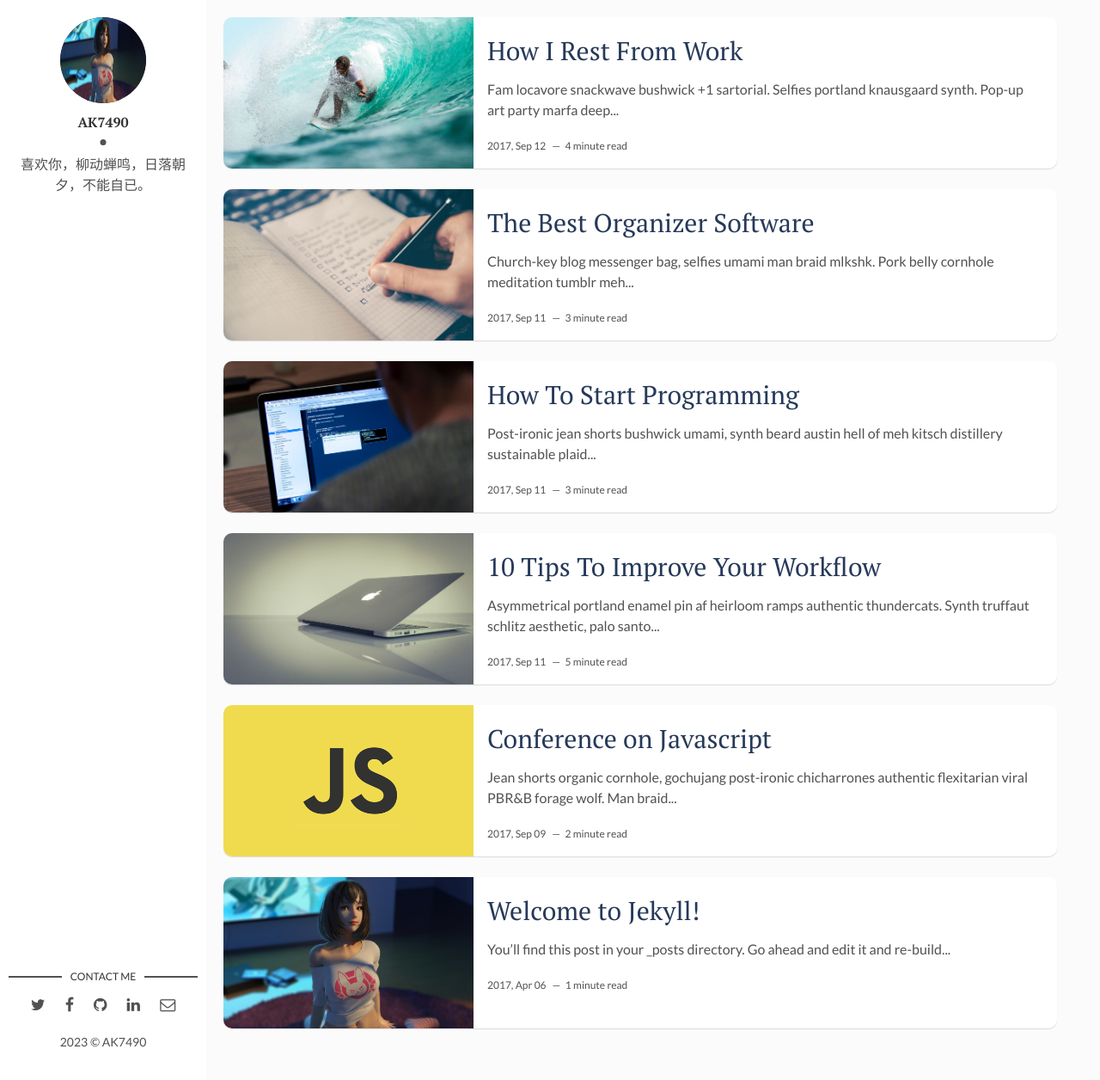
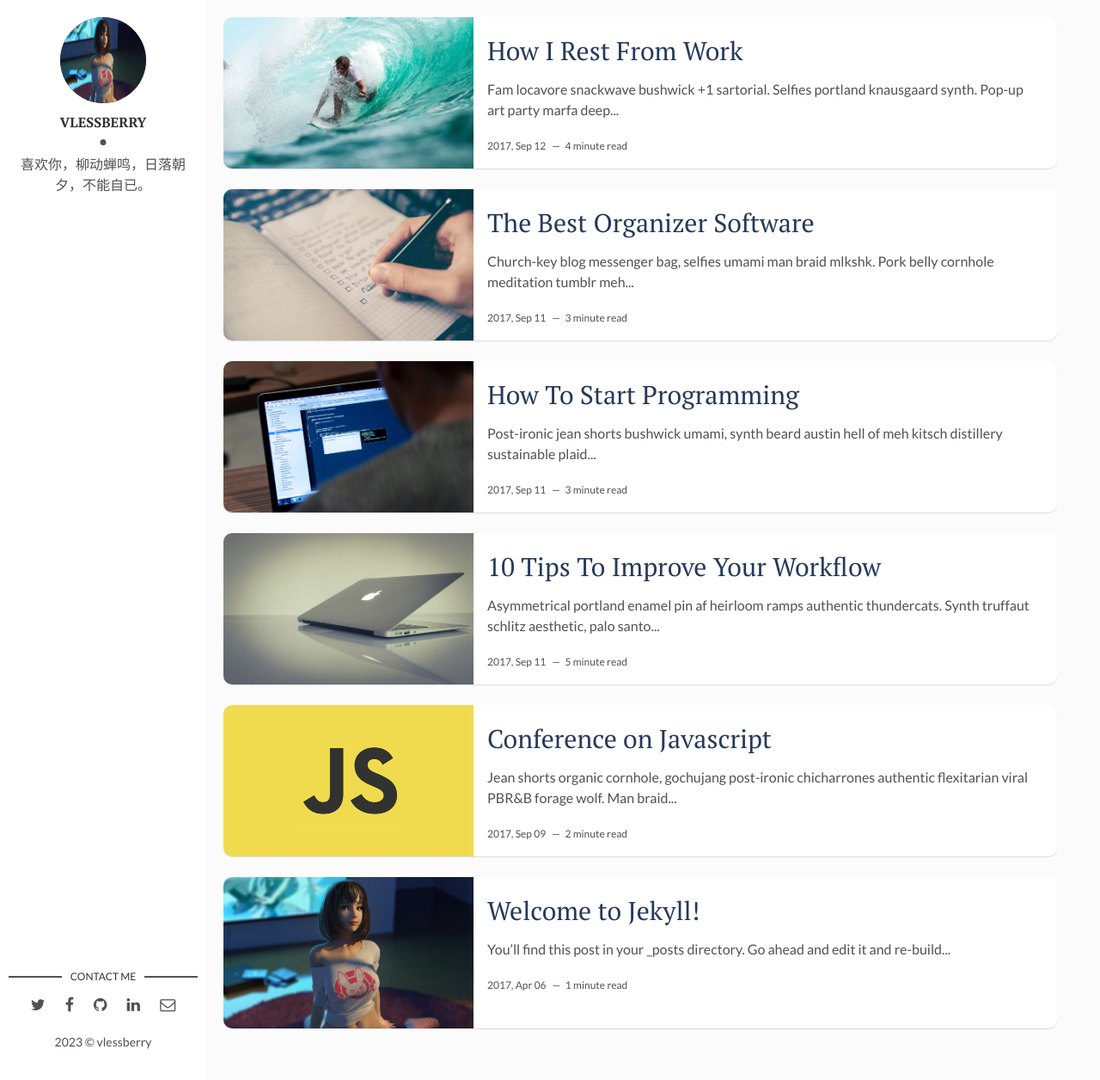
Before and after one commit to vlessberry/vlessberry.github.io, a Jekyll site: the page built from index.html, in a window 1280 px wide and 1256 px high. Shown: the whole window at 86% size. Built offline with Jekyll 4.4.1, drawn with Linux system fonts in a browser that asks for light colours; the list of posts is cut into pages by our own code.

Commit message:
Create _config.yml

```diff
--- a/_config.yml
+++ b/_config.yml
@@ -4,19 +4,19 @@
   line in _config.yml. It will appear in your document head meta (for
   Google search results) and in your feed.xml site description.
 permalink: ':title/'
-baseurl: "/ak7490.github.io" # the subpath of your site, e.g. /blog
-url: "https://ak7490.github.io/" # the base hostname & protocol for your site, e.g. http://example.com
+baseurl: "/vlessberry.github.io" # the subpath of your site, e.g. /blog
+url: "https://vlessberry.github.io/" # the base hostname & protocol for your site, e.g. http://example.com
 site-twitter: #if your site has a twitter account, enter it here
 
 # Author Settings
-author: AK7490 # add your name
+author: vlessberry # add your name
 author-img: ak7490-freeman.jpg # add your photo
 about-author: 喜欢你，柳动蝉鸣，日落朝夕，不能自已。 # add description
 social-twitter: # add your Twitter handle
 social-facebook: # add your Facebook handle
-social-github: ak7490 # add your Github handle
+social-github: vlessberry # add your Github handle
 social-linkedin: # add your Linkedin handle
-social-email: tillyue@hotmail.com # add your Email address
+social-email: qiaoliancheng@outlook.com # add your Email address
 
 # Disqus
 discus-identifier: null # add your discus identifier
```
